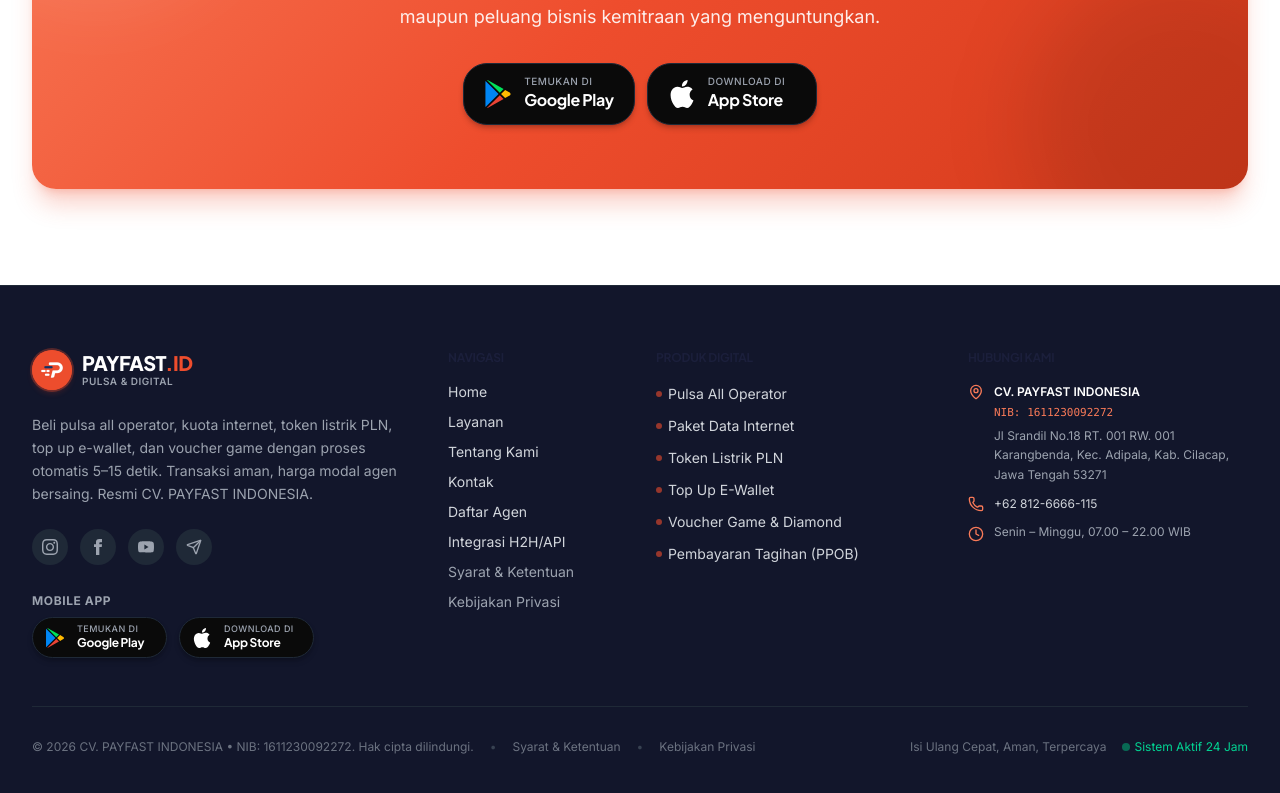
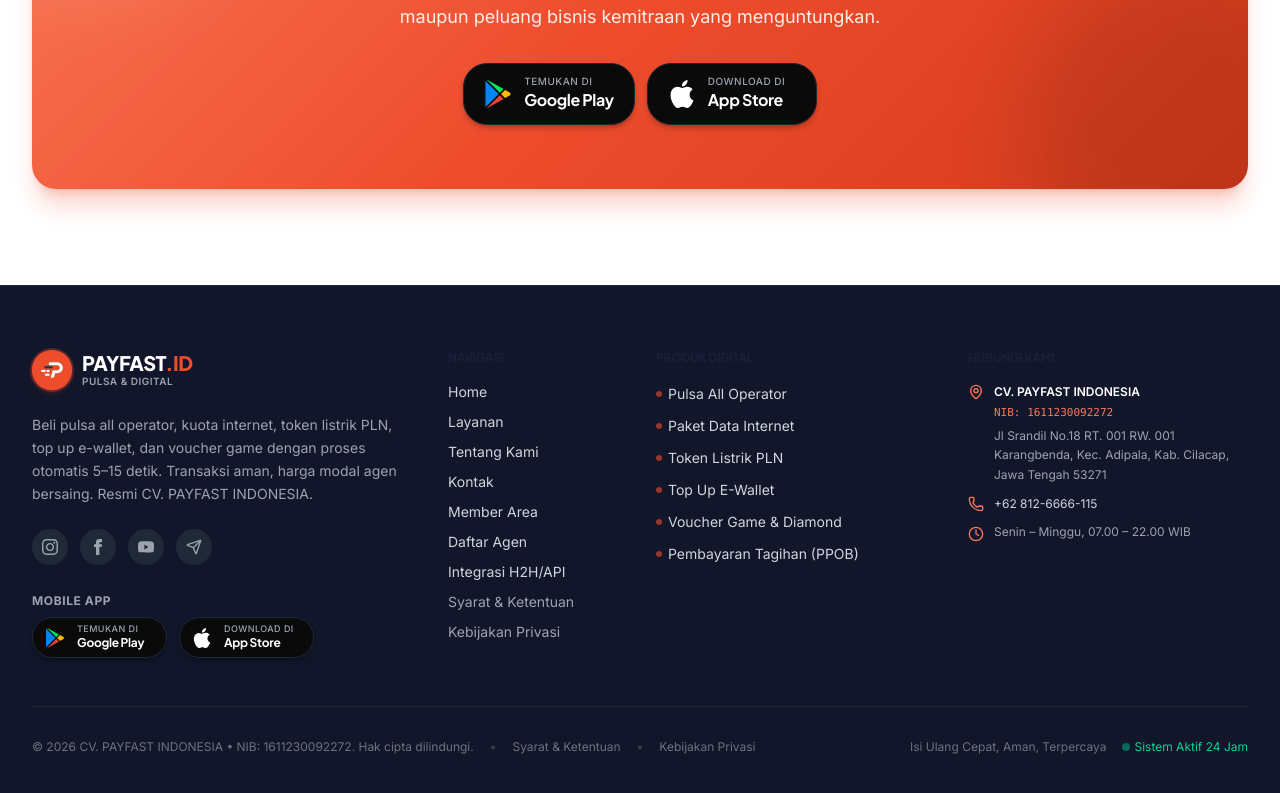
Before and after one commit to arsycreative/payfast_id, a Next.js app: page / in a window 1280 px wide. Shown: the part 8557-9350 px from the top of the page. Built offline with nearby package versions, Linux system fonts and the light colour scheme; no server answers.

Commit message:
feat(footer): add Member Area link and ensure Daftar Agen points to member area

```diff
--- a/src/components/layout/Footer.jsx
+++ b/src/components/layout/Footer.jsx
@@ -94,6 +94,14 @@
                   </Link>
                 </li>
               ))}
+              <li>
+                <Link
+                  href="/member"
+                  className="hover:text-primary-400 transition-colors inline-block"
+                >
+                  Member Area
+                </Link>
+              </li>
               <li>
                 <Link
                   href="/member?tab=register"
```
